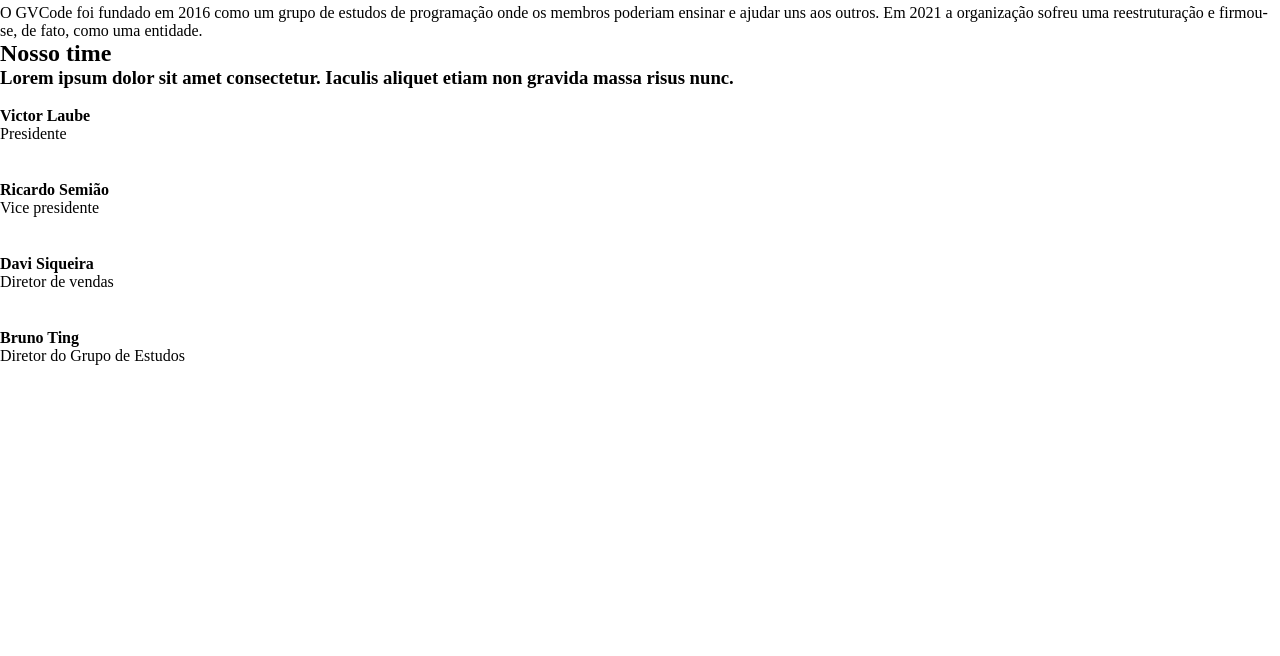
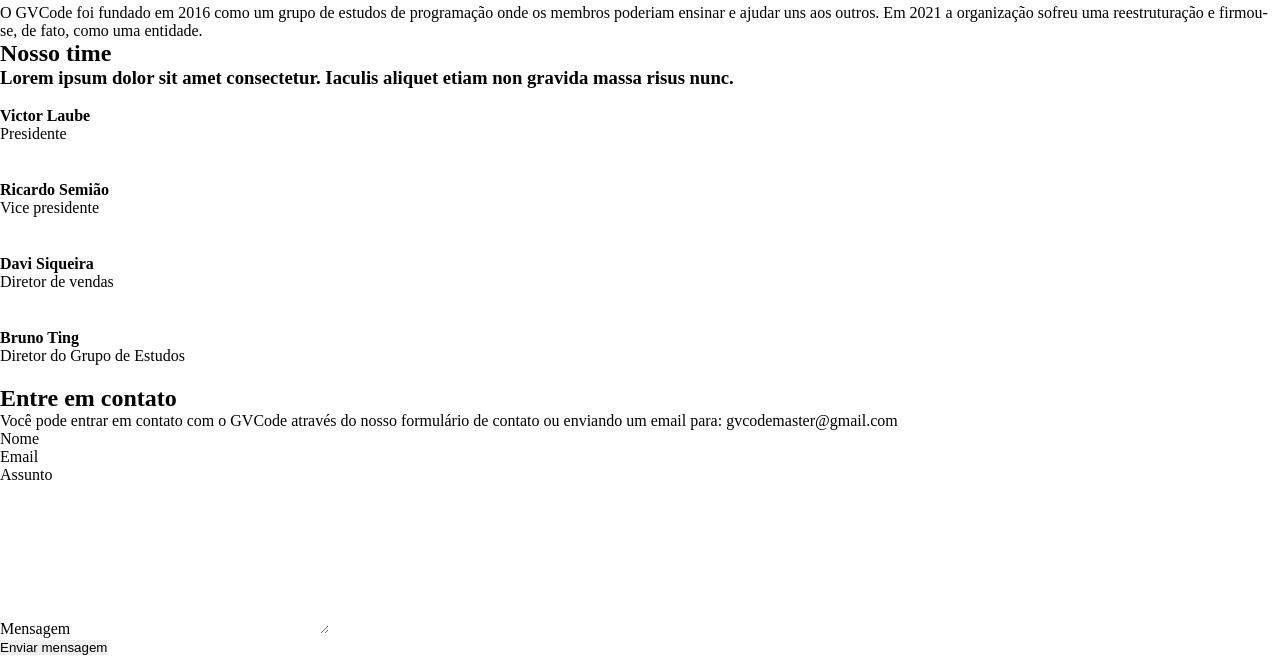
Before and after one commit to antoniobfm/gvcode, a website: page index.html in a window 1280 px wide. Shown: the part 544-1200 px from the top of the page. Before the commit the page ends 929 px from the top, so only its background shows below. Drawn offline with Linux system fonts and the light colour scheme.

Commit message:
Implemented Contact Section

```diff
--- a/index.html
+++ b/index.html
@@ -221,5 +221,32 @@
         </div>
       </div>
     </section>
+    <section id="contact">
+      <div className="">
+        <h2>Entre em contato</h2>
+        <p>Você pode entrar em contato com o GVCode através do nosso formulário de contato ou enviando um email para: gvcodemaster@gmail.com</p>
+      </div>
+      <div className="form-wrapper">
+        <form>
+          <div className="form-group">
+            <label htmlFor="name">Nome</label>
+            <input type="text" name="name" id="name" />
+          </div>
+          <div className="form-group">
+            <label htmlFor="email">Email</label>
+            <input type="email" name="email" id="email" />
+          </div>
+          <div className="form-group">
+            <label htmlFor="title">Assunto</label>
+            <input type="title" name="title" id="title" />
+          </div>
+          <div className="form-group">
+            <label htmlFor="message">Mensagem</label>
+            <textarea name="message" id="message" cols="30" rows="10"></textarea>
+          </div>
+          <button type="submit">Enviar mensagem</button>
+        </form>
+      </div>
+    </section>
   </body>
 </html>
```
